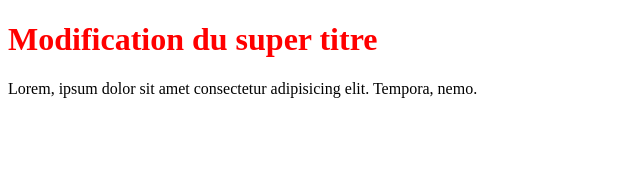
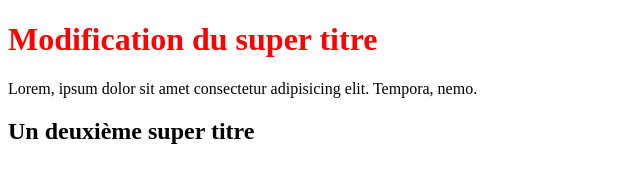
Before and after one commit to Arthur40480/OpenclassroomsProjectGit, a plain HTML site: page index.html in a window 1280 px wide. Shown: the whole page, without its empty margins (0-640 px from the left). Drawn offline with Linux system fonts and the light colour scheme.

Commit message:
Add second title

```diff
--- a/index.html
+++ b/index.html
@@ -11,5 +11,7 @@
     <h1>Modification du super titre</h1>
     <!-- Description -->
     <p>Lorem, ipsum dolor sit amet consectetur adipisicing elit. Tempora, nemo.</p>
+
+    <h2>Un deuxième super titre</h2>
 </body>
 </html>
```
